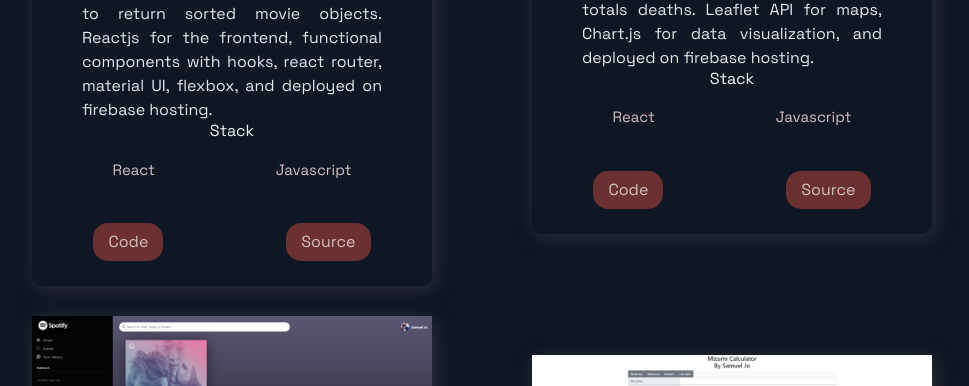
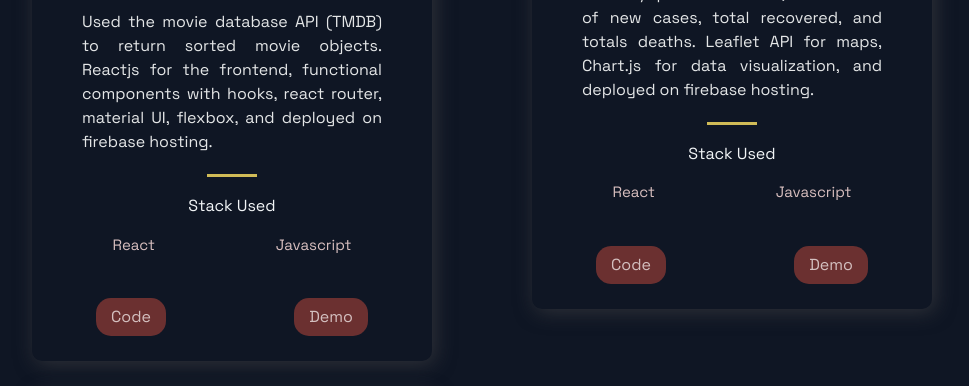
Before and after one commit to squireaintready/portfolio-remastered, a Next.js app: page / in a window 1280 px wide. Shown: the part 1258-1644 px from the top of the page, without its empty margins (158-1127 px from the left). Built offline with nearby package versions, Linux system fonts and the light colour scheme.

Commit message:
fixed padding detail & small text changes

```diff
--- a/src/components/Projects/Projects.js
+++ b/src/components/Projects/Projects.js
@@ -5,7 +5,7 @@ import { Section, SectionDivider, SectionTitle } from '../../styles/GlobalCompon
 import { projects } from '../../constants/constants';
 
 const Projects = () => (
-  <Section nopadding id="projects">
+  <Section id="projects">
     <SectionDivider />
     <SectionTitle main>Projects</SectionTitle>
     <GridContainer>
@@ -19,7 +19,8 @@ const Projects = () => (
             </TitleContent>
             <CardInfo className="card-info">{p.description}</CardInfo>
             <div>
-              <TitleContent>Stack</TitleContent>
+              <Hr />
+              <TitleContent>Stack Used</TitleContent>
               <TagList>
                 {p.tags.map((t, i) => {
                   return <Tag key={i}>{t}</Tag>;
@@ -27,8 +28,8 @@ const Projects = () => (
               </TagList>
             </div>
             <UtilityList>
-              <ExternalLinks href={p.visit}>Code</ExternalLinks>
-              <ExternalLinks href={p.source}>Source</ExternalLinks>
+              <ExternalLinks href={p.git}>Code</ExternalLinks>
+              <ExternalLinks href={p.demo}>Demo</ExternalLinks>
             </UtilityList>
           </BlogCard>
         );
```
